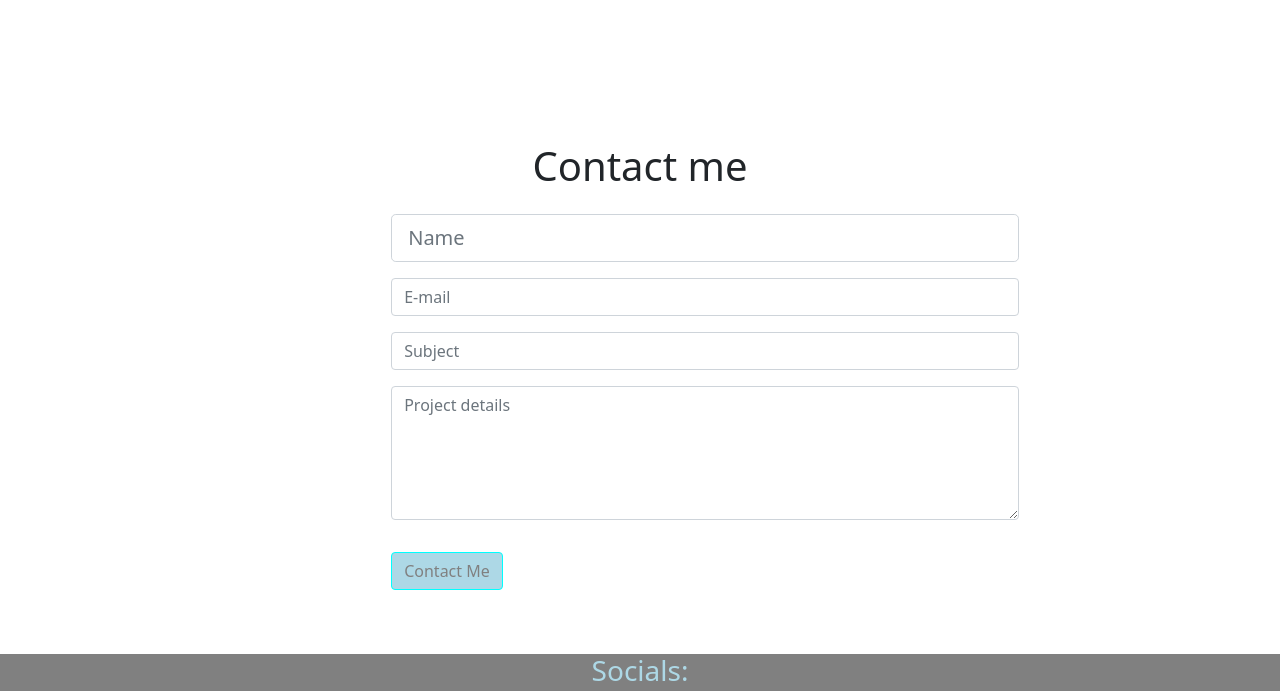
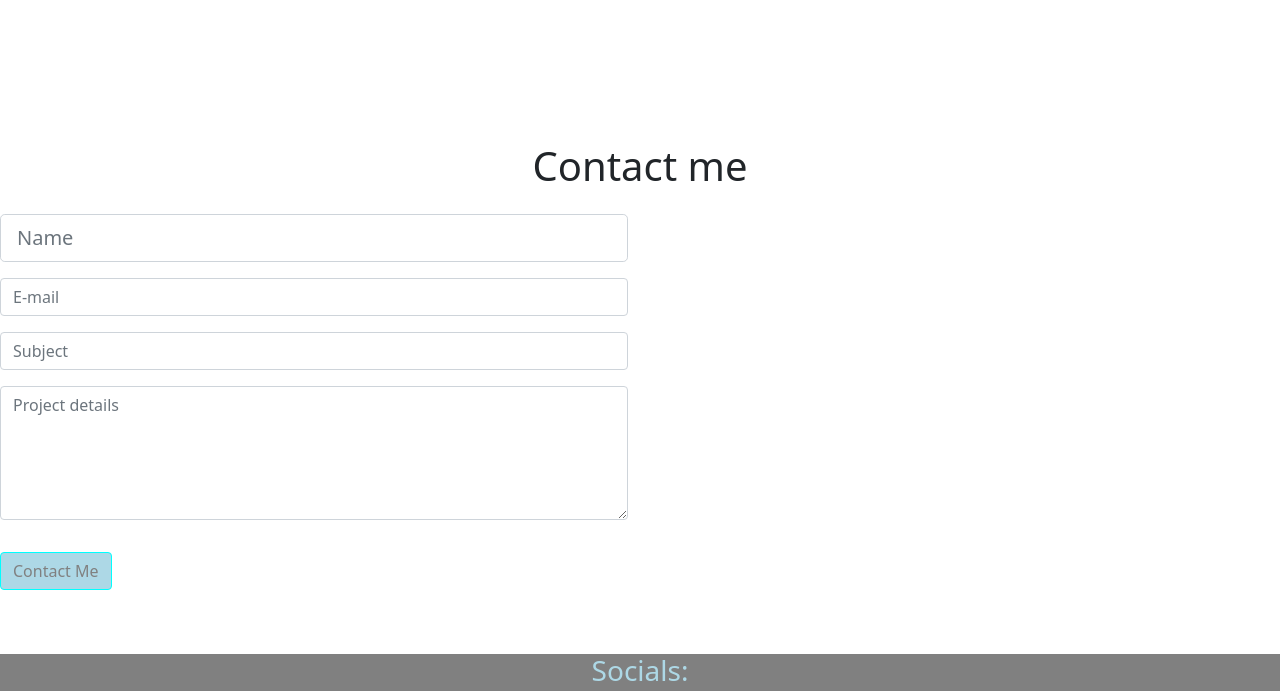
Before and after one commit to BudzioT/Portfolio, a plain HTML site: page index.html in a window 1280 px wide. Shown: the part 3738-4429 px from the top of the page. Drawn offline with nearby package versions, Linux system fonts and the light colour scheme.

Commit message:
Update index.html
Erased contact section margin

```diff
--- a/index.html
+++ b/index.html
@@ -264,7 +264,7 @@
             <div class="row mt-4">
 
 
-                <div class="col-lg-6" style="margin-left: 30%;">
+                <div class="col-lg-6">
                     <!-- Form fields -->
                     <form action="https://formspree.io/f/mleqndqb" method="post">
                         <input type="text" class="form-control form-control-lg" placeholder="Name" name="name">
```
